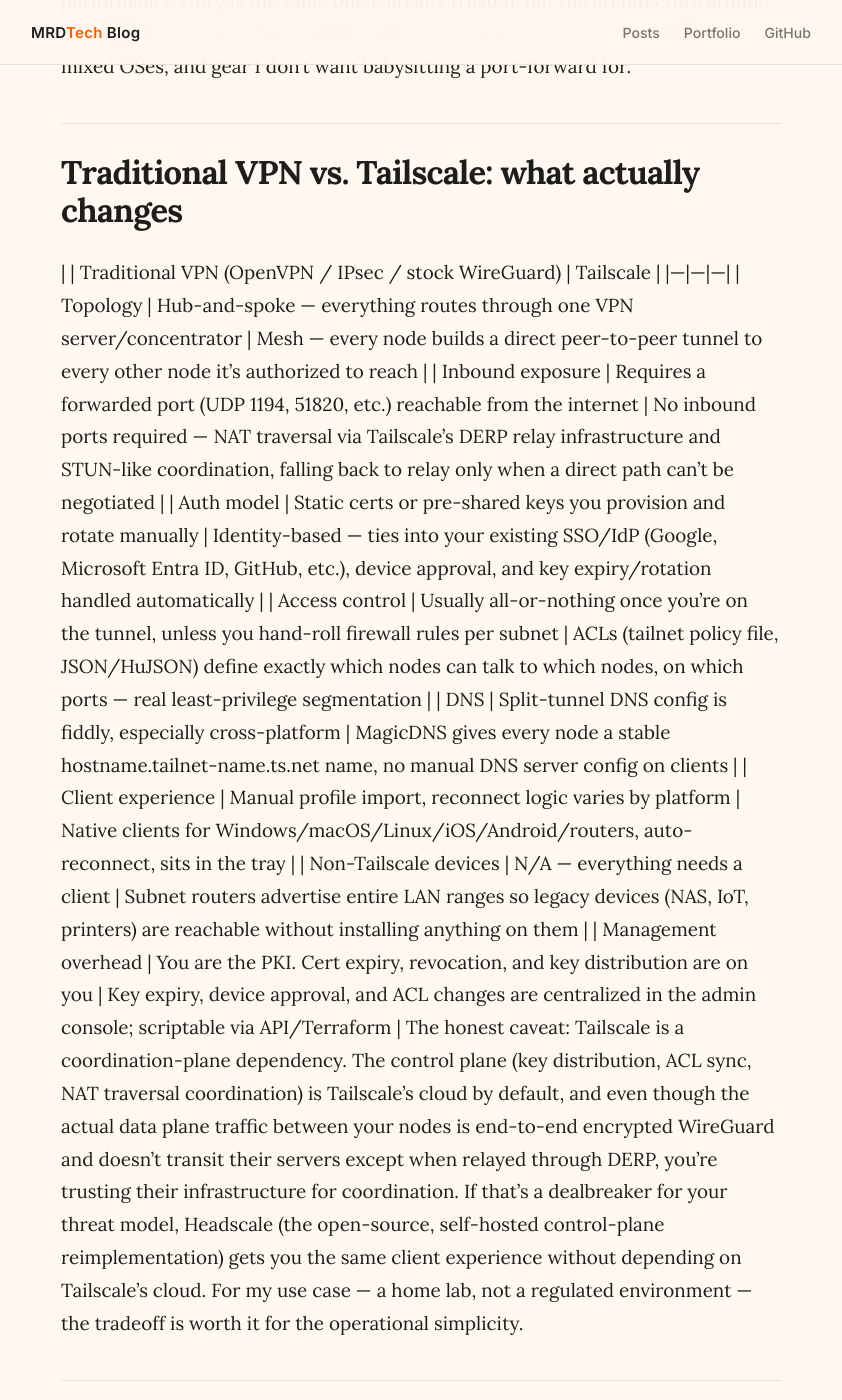
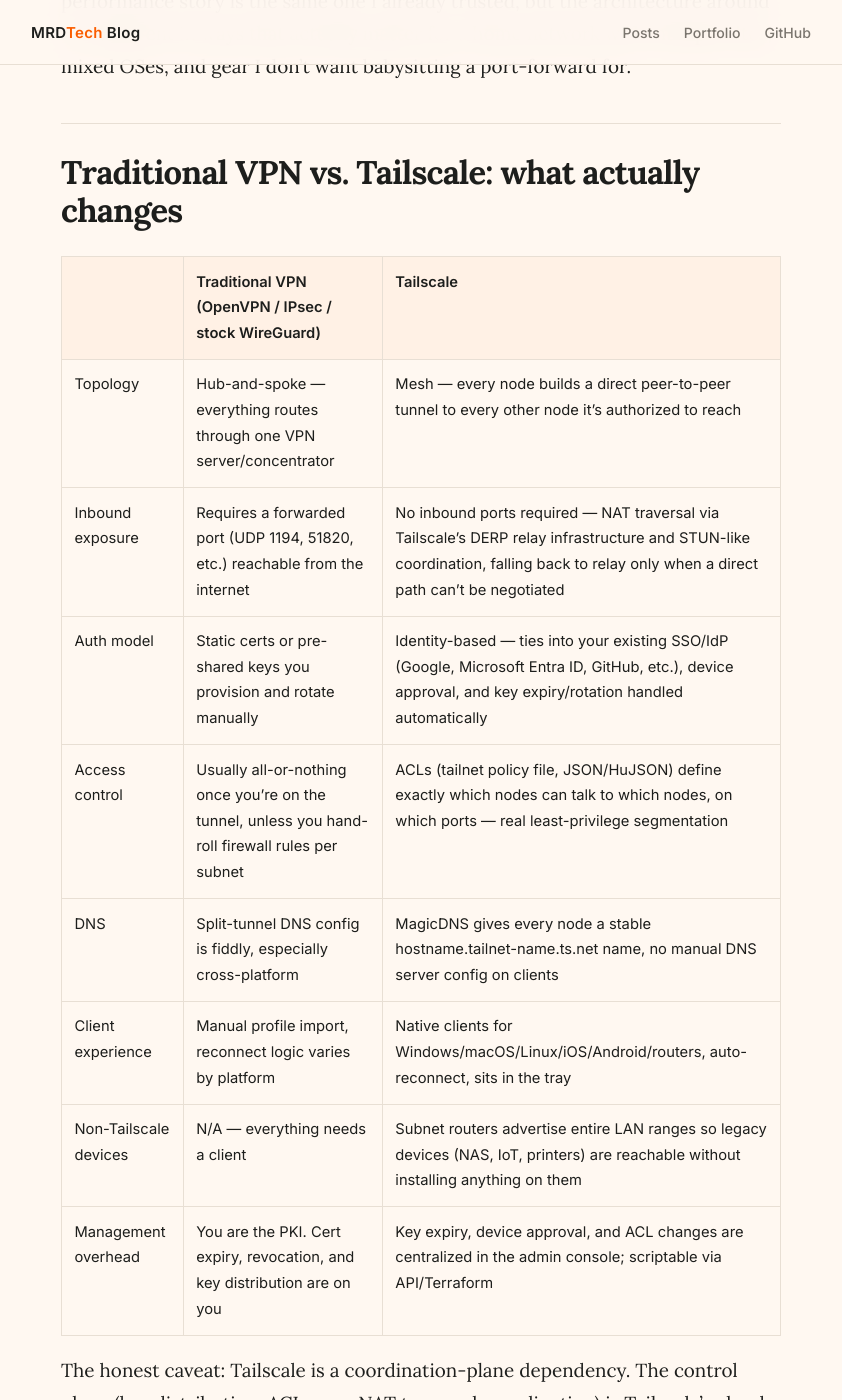
Before and after one commit to mdziegiel/mrdtech-blog, a Jekyll site: the page built from _posts/2026-08-28-tailscale-better-than-vpn.md, in a window 1280 px wide and 1400 px high, scrolled down 839 px. Shown: the whole window, without its empty margins (219-1061 px from the left). Built offline with Jekyll 4.4.1, drawn with Linux system fonts in a browser that asks for light colours; some of the changed text lies outside the part shown.

Commit message:
Fix Tailscale post Markdown formatting

````diff
--- a/_posts/2026-08-28-tailscale-better-than-vpn.md
+++ b/_posts/2026-08-28-tailscale-better-than-vpn.md
@@ -22,6 +22,7 @@
 | Client experience | Manual profile import, reconnect logic varies by platform | Native clients for Windows/macOS/Linux/iOS/Android/routers, auto-reconnect, sits in the tray |
 | Non-Tailscale devices | N/A — everything needs a client | Subnet routers advertise entire LAN ranges so legacy devices (NAS, IoT, printers) are reachable without installing anything on them |
 | Management overhead | You are the PKI. Cert expiry, revocation, and key distribution are on you | Key expiry, device approval, and ACL changes are centralized in the admin console; scriptable via API/Terraform |
+
 The honest caveat: Tailscale is a coordination-plane dependency. The control plane (key distribution, ACL sync, NAT traversal coordination) is Tailscale's cloud by default, and even though the actual data plane traffic between your nodes is end-to-end encrypted WireGuard and doesn't transit their servers except when relayed through DERP, you're trusting their infrastructure for coordination. If that's a dealbreaker for your threat model, Headscale (the open-source, self-hosted control-plane reimplementation) gets you the same client experience without depending on Tailscale's cloud. For my use case — a home lab, not a regulated environment — the tradeoff is worth it for the operational simplicity.
 
 ## How I set it up
@@ -30,16 +31,20 @@
 
 Installed the client on my primary jump host first:
 
+```bash
 curl -fsSL https://tailscale.com/install.sh | sh
 sudo tailscale up --ssh
+```
 
-The --ssh flag enables Tailscale SSH, which layers your tailnet identity and ACLs on top of SSH access — no separate key management needed for hosts you're already trusting inside the tailnet.
+The `--ssh` flag enables Tailscale SSH, which layers your tailnet identity and ACLs on top of SSH access — no separate key management needed for hosts you're already trusting inside the tailnet.
 
 ### 2. Advertise subnet routes instead of joining every device individually
 
 Installing the client on every VM, IoT device, and network appliance isn't realistic. Instead I picked one always-on host on my LAN (a lightweight VM) to act as a subnet router:
 
+```bash
 sudo tailscale up --advertise-routes=10.x.x.0/24 --accept-routes
+```
 
 Then approved the advertised route in the admin console (Machines → the node → Edit route settings). This exposes the entire LAN segment to authorized tailnet members without touching every device on it — your NAS, printers, and any legacy gear just work.
 
@@ -47,14 +52,17 @@
 
 For remote access where I want *all* traffic — not just LAN-bound traffic — routed home (useful on untrusted Wi-Fi):
 
+```bash
 sudo tailscale up --advertise-exit-node
+```
 
-Approved in the console, then on the client side: tailscale up --exit-node=<hostname>. This gets you the "traditional VPN" full-tunnel behavior when you actually want it, without it being the default for every connection.
+Approved in the console, then on the client side: `tailscale up --exit-node=<hostname>`. This gets you the "traditional VPN" full-tunnel behavior when you actually want it, without it being the default for every connection.
 
 ### 4. Lock down ACLs — don't leave the default allow-all
 
 Tailscale's default tailnet policy is permissive (anyone-to-anyone). That's fine for a five-minute test, not for production. I moved to an explicit ACL model in the policy file:
 
+```json
 {
   "acls": [
     {
@@ -73,17 +81,17 @@
     "tag:media": ["group:admin"]
   }
 }
+```
 
 Tags replace hostnames as the ACL target so rules survive host rebuilds. This is the piece that actually gets you past "VPN = flat network" — my monitoring stack, media stack, and management hosts are all reachable only by the groups and ports that need them, enforced at the tailnet layer regardless of what the underlying host firewall is doing.
 
 ### 5. MagicDNS
 
-Turned on in DNS settings in the admin console. Every node gets a stable name (vault.tailnet-name.ts.net) instead of memorized IPs, and it survives DHCP lease changes on the LAN side since it's resolved through Tailscale's coordination, not your local DNS server.
+Turned on in DNS settings in the admin console. Every node gets a stable name (`vault.tailnet-name.ts.net`) instead of memorized IPs, and it survives DHCP lease changes on the LAN side since it's resolved through Tailscale's coordination, not your local DNS server.
 
 ## The gotcha worth knowing about
 
-One thing that bit me during setup: Tailscale will, by default, route *all* DNS queries through the tailnet once MagicDNS or a subnet route touching your LAN's CIDR is accepted — including on networks where you didn't expect it. If you've got local DNS infrastructure doing split-horizon resolution (I run AdGuard Home + Unbound), an unapproved or overly broad subnet route can silently hijack DNS resolution for clients that shouldn't be affected, breaking local-only lookups in a way that's confusing to troubleshoot because the client still shows "connected." Worth checking tailscale status and the accepted routes list first if DNS starts behaving strangely after a route change — it's almost always a routing/DNS override you didn't intend to accept, not a broken
-DNS server.
+One thing that bit me during setup: Tailscale will, by default, route *all* DNS queries through the tailnet once MagicDNS or a subnet route touching your LAN's CIDR is accepted — including on networks where you didn't expect it. If you've got local DNS infrastructure doing split-horizon resolution (I run AdGuard Home + Unbound), an unapproved or overly broad subnet route can silently hijack DNS resolution for clients that shouldn't be affected, breaking local-only lookups in a way that's confusing to troubleshoot because the client still shows "connected." Worth checking `tailscale status` and the accepted routes list first if DNS starts behaving strangely after a route change — it's almost always a routing/DNS override you didn't intend to accept, not a broken DNS server.
 
 ## Where this leaves the old VPN
 
````
